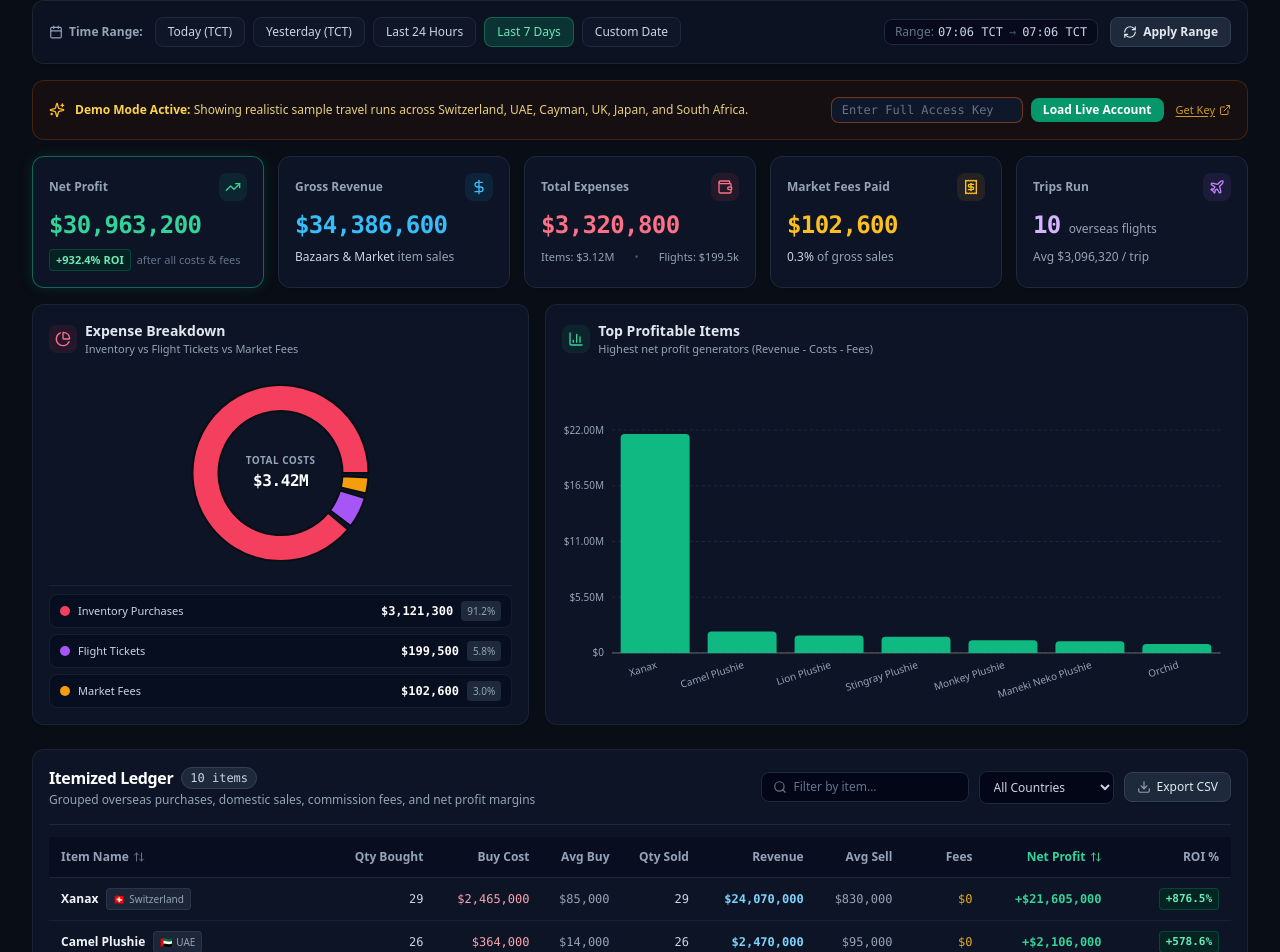
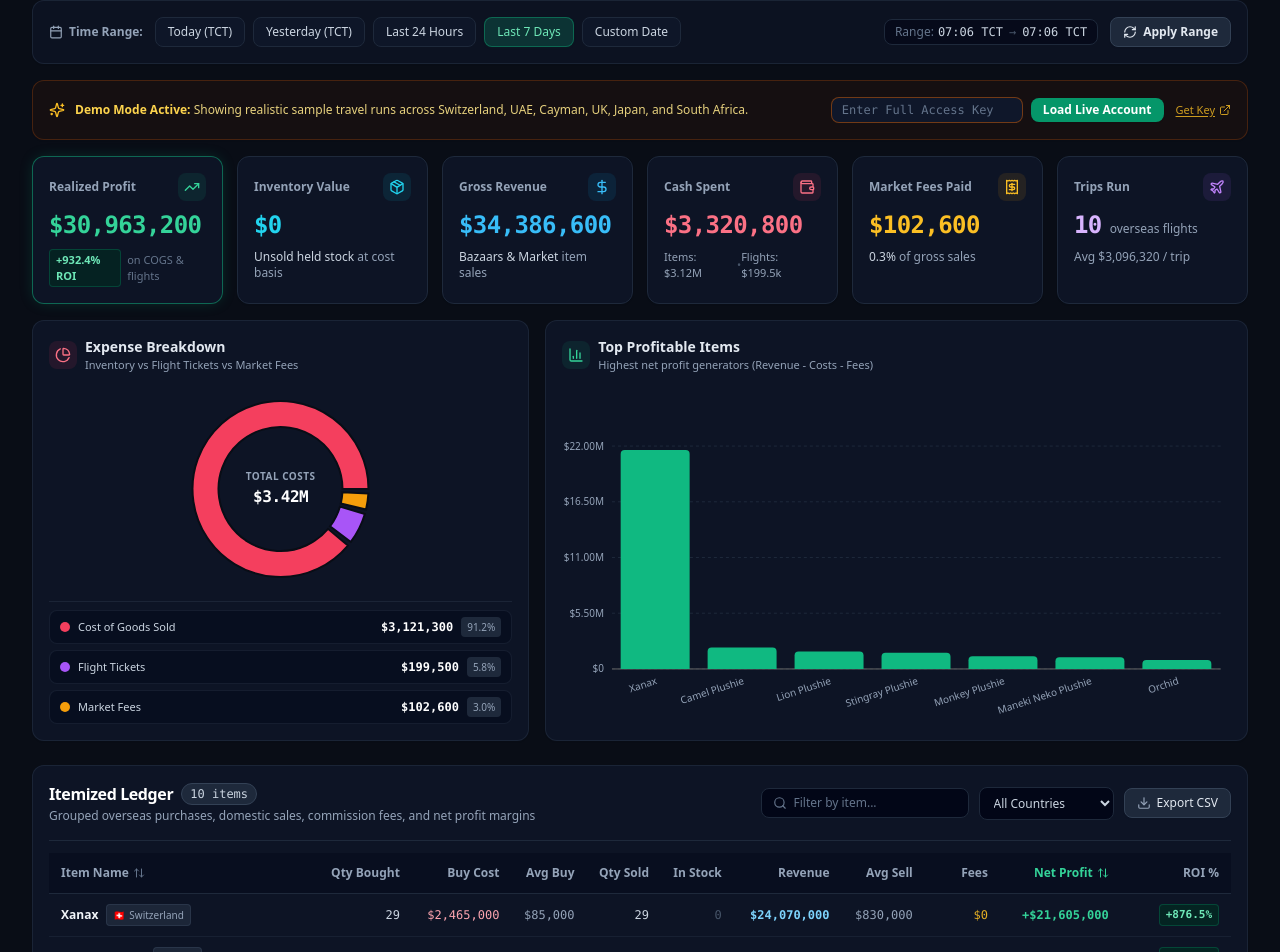
Before and after one commit to HarshRajSinghChauhan/TornAbacus, a Next.js app: page / in a window 1280 px wide. Shown: the part 222-1174 px from the top of the page. Built offline with nearby package versions, Linux system fonts and the light colour scheme.

Commit message:
fix: implement COGS matching principle, inventory stock asset tracking, and realized profit

```diff
--- a/components/ItemizedLedger.jsx
+++ b/components/ItemizedLedger.jsx
@@ -72,6 +72,9 @@ export default function ItemizedLedger({ ledgerItems = [] }) {
       "Buy Cost",
       "Avg Buy Price",
       "Qty Sold",
+      "Qty In Stock",
+      "Inventory Value",
+      "COGS",
       "Total Revenue",
       "Avg Sell Price",
       "Fees Paid",
@@ -86,11 +89,14 @@ export default function ItemizedLedger({ ledgerItems = [] }) {
       item.costAbroad,
       item.avgBuyPrice,
       item.qtySold,
+      item.qtyInStock,
+      item.inventoryValue,
+      item.costOfGoodsSold,
       item.totalRevenue,
       item.avgSellPrice,
       item.feesPaid,
-      item.netProfit,
-      item.roi.toFixed(1),
+      item.qtySold === 0 && item.qtyBought > 0 ? "In stock" : item.netProfit,
+      item.roi !== null ? item.roi.toFixed(1) : "N/A",
     ]);
 
     const csvContent =
@@ -207,6 +213,12 @@ export default function ItemizedLedger({ ledgerItems = [] }) {
                 Qty Sold
               </th>
               <th
+                onClick={() => handleSort("qtyInStock")}
+                className="py-3 px-2 text-right cursor-pointer hover:text-slate-900 dark:hover:text-white"
+              >
+                In Stock
+              </th>
+              <th
                 onClick={() => handleSort("totalRevenue")}
                 className="py-3 px-2 text-right cursor-pointer hover:text-slate-900 dark:hover:text-white"
               >
@@ -246,18 +258,29 @@ export default function ItemizedLedger({ ledgerItems = [] }) {
               filteredItems.map((item, idx) => {
                 const countryData = getCountryDetails(item.country);
                 const isProfitable = item.netProfit >= 0;
+                const isUnsoldStock = item.qtySold === 0 && item.qtyBought > 0;
 
                 return (
                   <tr
                     key={item.name + idx}
                     className="hover:bg-slate-50 dark:hover:bg-slate-800/40 transition-colors group"
                   >
-                    {/* Item Name & Country Tag */}
+                    {/* Item Name & Tags */}
                     <td className="py-2.5 px-3 font-sans">
-                      <div className="flex items-center gap-2">
+                      <div className="flex flex-wrap items-center gap-1.5 sm:gap-2">
                         <span className="font-semibold text-slate-900 dark:text-slate-100 group-hover:text-emerald-600 dark:group-hover:text-emerald-300 transition-colors">
                           {item.name}
                         </span>
+                        {item.hasNoCostBasis && (
+                          <span className="inline-flex items-center px-1.5 py-0.5 rounded text-[9px] font-semibold bg-amber-100 dark:bg-amber-950/60 text-amber-800 dark:text-amber-300 border border-amber-300 dark:border-amber-800/60">
+                            No cost basis
+                          </span>
+                        )}
+                        {item.hasPartialCostBasis && (
+                          <span className="inline-flex items-center px-1.5 py-0.5 rounded text-[9px] font-semibold bg-amber-100 dark:bg-amber-950/60 text-amber-800 dark:text-amber-300 border border-amber-300 dark:border-amber-800/60" title="Sales exceed recorded purchases in this timeframe">
+                            Partial basis
+                          </span>
+                        )}
                         {item.country && (
                           <span className="inline-flex items-center gap-1 text-[10px] px-1.5 py-0.5 rounded bg-slate-100 dark:bg-slate-800/90 text-slate-600 dark:text-slate-400 border border-slate-200 dark:border-slate-700/60">
                             <span>{countryData?.flag || "✈️"}</span>
@@ -287,6 +310,18 @@ export default function ItemizedLedger({ ledgerItems = [] }) {
                       {formatNumber(item.qtySold)}
                     </td>
 
+                    {/* In Stock (qty on top, inventory value underneath) */}
+                    <td className="py-2.5 px-2 text-right">
+                      <div className={item.qtyInStock > 0 ? "font-semibold text-slate-900 dark:text-slate-100" : "text-slate-400 dark:text-slate-600"}>
+                        {formatNumber(item.qtyInStock)}
+                      </div>
+                      {item.inventoryValue > 0 && (
+                        <div className="text-[10px] text-slate-500 dark:text-slate-400 font-mono">
+                          {formatMoney(item.inventoryValue)}
+                        </div>
+                      )}
+                    </td>
+
                     {/* Revenue */}
                     <td className="py-2.5 px-2 text-right text-sky-600 dark:text-sky-300 font-semibold">
                       {formatMoney(item.totalRevenue)}
@@ -303,32 +338,40 @@ export default function ItemizedLedger({ ledgerItems = [] }) {
                     </td>
 
                     {/* Net Profit */}
-                    <td
-                      className={`py-2.5 px-3 text-right font-bold ${
-                        isProfitable ? "text-emerald-600 dark:text-emerald-400" : "text-rose-600 dark:text-rose-400"
-                      }`}
-                    >
+                    <td className="py-2.5 px-3 text-right font-bold">
+                      {isUnsoldStock ? (
+                        <span className="inline-flex items-center px-1.5 py-0.5 rounded text-[10px] font-medium bg-slate-100 dark:bg-slate-800 text-slate-600 dark:text-slate-400 border border-slate-200 dark:border-slate-700 font-sans">
+                          In stock
+                        </span>
+                      ) : (
+                        <span className={item.netProfit > 0 ? "text-emerald-600 dark:text-emerald-400" : item.netProfit < 0 ? "text-rose-600 dark:text-rose-400" : "text-slate-700 dark:text-slate-300"}>
                           {formatMoney(item.netProfit, true)}
+                        </span>
+                      )}
                     </td>
 
                     {/* ROI */}
                     <td className="py-2.5 px-3 text-right">
+                      {item.roi === null ? (
+                        <span className="text-slate-400 dark:text-slate-500 font-mono text-xs">–</span>
+                      ) : (
                         <span
                           className={`inline-block px-1.5 py-0.5 rounded text-[11px] font-bold ${
-                          isProfitable
+                            item.roi >= 0
                               ? "bg-emerald-100 dark:bg-emerald-950/70 text-emerald-800 dark:text-emerald-300 border border-emerald-300 dark:border-emerald-800/60"
                               : "bg-rose-100 dark:bg-rose-950/70 text-rose-800 dark:text-rose-300 border border-rose-300 dark:border-rose-800/60"
                           }`}
                         >
                           {formatPercent(item.roi)}
                         </span>
+                      )}
                     </td>
                   </tr>
                 );
               })
             ) : (
               <tr>
-                <td colSpan={10} className="py-8 text-center text-slate-400 dark:text-slate-500 font-sans">
+                <td colSpan={11} className="py-8 text-center text-slate-400 dark:text-slate-500 font-sans">
                   No transaction items found matching your filters.
                 </td>
               </tr>
--- a/components/KpiMetrics.jsx
+++ b/components/KpiMetrics.jsx
@@ -9,6 +9,7 @@ import {
   ArrowDownRight,
   BadgeAlert,
   Wallet,
+  Package,
 } from "lucide-react";
 import { formatMoney, formatPercent, formatCompactMoney } from "@/lib/utils";
 
@@ -17,6 +18,8 @@ export default function KpiMetrics({ kpis }) {
     netProfit = 0,
     grossRevenue = 0,
     totalExpenses = 0,
+    cogsTotal = 0,
+    inventoryValue = 0,
     overseasCost = 0,
     flightCost = 0,
     marketFees = 0,
@@ -27,16 +30,16 @@ export default function KpiMetrics({ kpis }) {
   const isProfitable = netProfit >= 0;
 
   return (
-    <div className="grid grid-cols-1 sm:grid-cols-2 lg:grid-cols-5 gap-3.5 my-4">
+    <div className="grid grid-cols-1 sm:grid-cols-2 lg:grid-cols-3 xl:grid-cols-6 gap-3.5 my-4">
 
-      {/* 1. Net Profit */}
+      {/* 1. Realized Profit */}
       <div
         className={`relative overflow-hidden rounded-xl border p-4 bg-white dark:bg-slate-900/80 backdrop-blur-sm transition-all duration-300 hover:border-slate-400 dark:hover:border-slate-700 shadow-sm ${
           isProfitable ? "border-emerald-500/50 glow-emerald" : "border-rose-500/50 glow-rose"
         }`}
       >
         <div className="flex items-center justify-between">
-          <span className="text-xs font-semibold text-slate-600 dark:text-slate-400">Net Profit</span>
+          <span className="text-xs font-semibold text-slate-600 dark:text-slate-400">Realized Profit</span>
           <div
             className={`p-1.5 rounded-lg ${
               isProfitable ? "bg-emerald-500/10 text-emerald-600 dark:text-emerald-400" : "bg-rose-500/10 text-rose-600 dark:text-rose-400"
@@ -66,11 +69,31 @@ export default function KpiMetrics({ kpis }) {
           >
             {formatPercent(roi)} ROI
           </span>
-          <span className="text-slate-500 text-[11px]">after all costs &amp; fees</span>
+          <span className="text-slate-500 text-[11px]">on COGS &amp; flights</span>
         </div>
       </div>
 
-      {/* 2. Gross Revenue */}
+      {/* 2. Inventory Value */}
+      <div className="rounded-xl border border-slate-200 dark:border-slate-800 bg-white dark:bg-slate-900/80 backdrop-blur-sm p-4 transition-all duration-300 hover:border-cyan-400 dark:hover:border-cyan-500/40 shadow-sm">
+        <div className="flex items-center justify-between">
+          <span className="text-xs font-semibold text-slate-600 dark:text-slate-400">Inventory Value</span>
+          <div className="p-1.5 rounded-lg bg-cyan-500/10 text-cyan-600 dark:text-cyan-400">
+            <Package className="w-4 h-4" />
+          </div>
+        </div>
+
+        <div className="mt-2 flex items-baseline gap-2">
+          <span className="text-2xl font-black tracking-tight font-mono text-cyan-600 dark:text-cyan-400">
+            {formatMoney(inventoryValue)}
+          </span>
+        </div>
+
+        <div className="mt-2 text-xs text-slate-500 dark:text-slate-400">
+          <span className="text-slate-700 dark:text-slate-300 font-medium">Unsold held stock</span> at cost basis
+        </div>
+      </div>
+
+      {/* 3. Gross Revenue */}
       <div className="rounded-xl border border-slate-200 dark:border-slate-800 bg-white dark:bg-slate-900/80 backdrop-blur-sm p-4 transition-all duration-300 hover:border-sky-400 dark:hover:border-sky-500/40 hover:glow-sky shadow-sm">
         <div className="flex items-center justify-between">
           <span className="text-xs font-semibold text-slate-600 dark:text-slate-400">Gross Revenue</span>
@@ -90,10 +113,10 @@ export default function KpiMetrics({ kpis }) {
         </div>
       </div>
 
-      {/* 3. Total Expenses */}
+      {/* 4. Cash Spent */}
       <div className="rounded-xl border border-slate-200 dark:border-slate-800 bg-white dark:bg-slate-900/80 backdrop-blur-sm p-4 transition-all duration-300 hover:border-rose-400 dark:hover:border-rose-500/40 shadow-sm">
         <div className="flex items-center justify-between">
-          <span className="text-xs font-semibold text-slate-600 dark:text-slate-400">Total Expenses</span>
+          <span className="text-xs font-semibold text-slate-600 dark:text-slate-400">Cash Spent</span>
           <div className="p-1.5 rounded-lg bg-rose-500/10 text-rose-600 dark:text-rose-400">
             <Wallet className="w-4 h-4" />
           </div>
@@ -112,7 +135,7 @@ export default function KpiMetrics({ kpis }) {
         </div>
       </div>
 
-      {/* 4. Market Fees */}
+      {/* 5. Market Fees Paid */}
       <div className="rounded-xl border border-slate-200 dark:border-slate-800 bg-white dark:bg-slate-900/80 backdrop-blur-sm p-4 transition-all duration-300 hover:border-amber-400 dark:hover:border-amber-500/40 shadow-sm">
         <div className="flex items-center justify-between">
           <span className="text-xs font-semibold text-slate-600 dark:text-slate-400">Market Fees Paid</span>
@@ -135,7 +158,7 @@ export default function KpiMetrics({ kpis }) {
         </div>
       </div>
 
-      {/* 5. Trips Run */}
+      {/* 6. Trips Run */}
       <div className="rounded-xl border border-slate-200 dark:border-slate-800 bg-white dark:bg-slate-900/80 backdrop-blur-sm p-4 transition-all duration-300 hover:border-purple-400 dark:hover:border-purple-500/40 shadow-sm">
         <div className="flex items-center justify-between">
           <span className="text-xs font-semibold text-slate-600 dark:text-slate-400">Trips Run</span>
```
Also changed, not shown: lib/logParser.js. Lines whose indentation alone changed are shown as unchanged.
